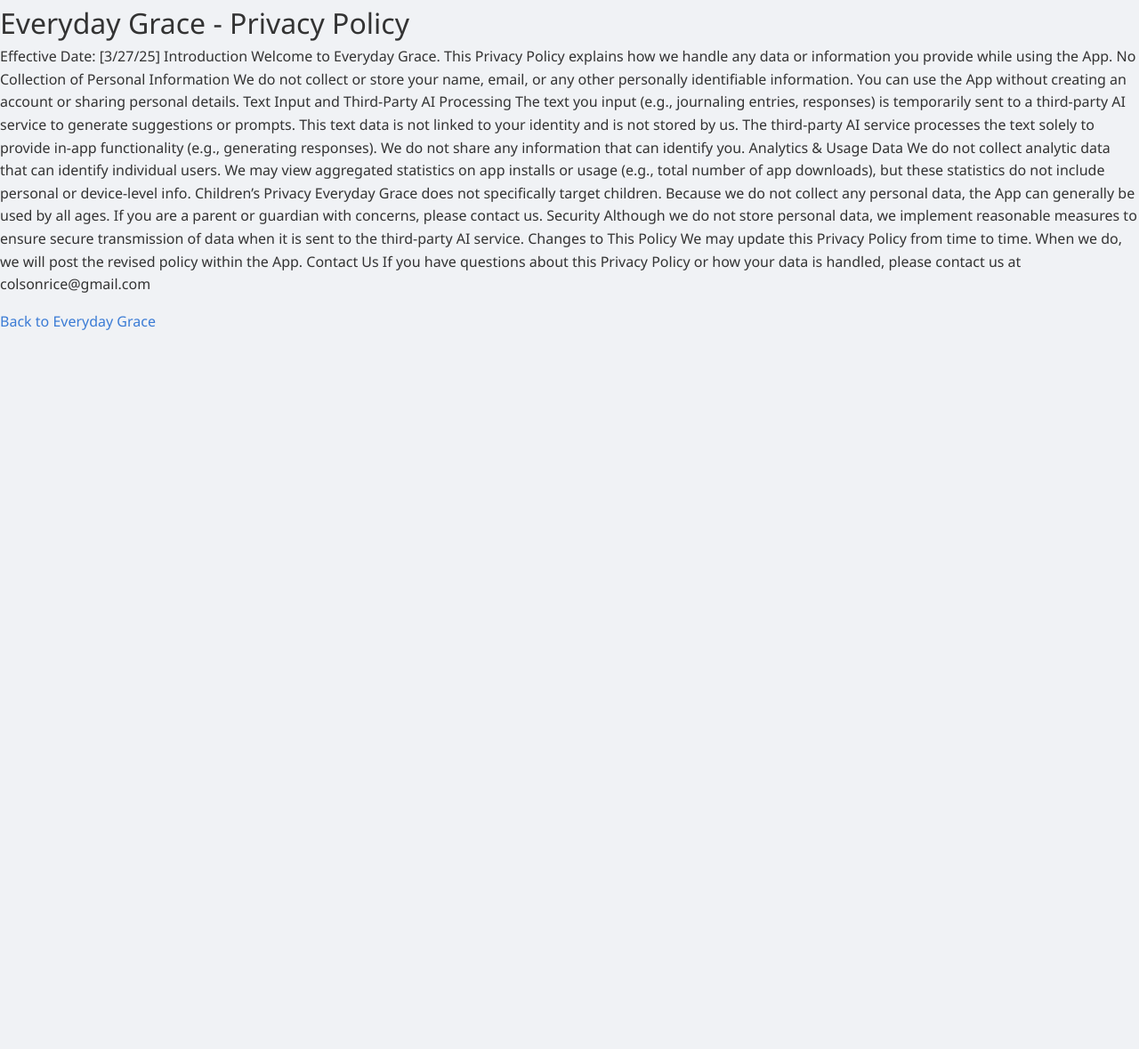
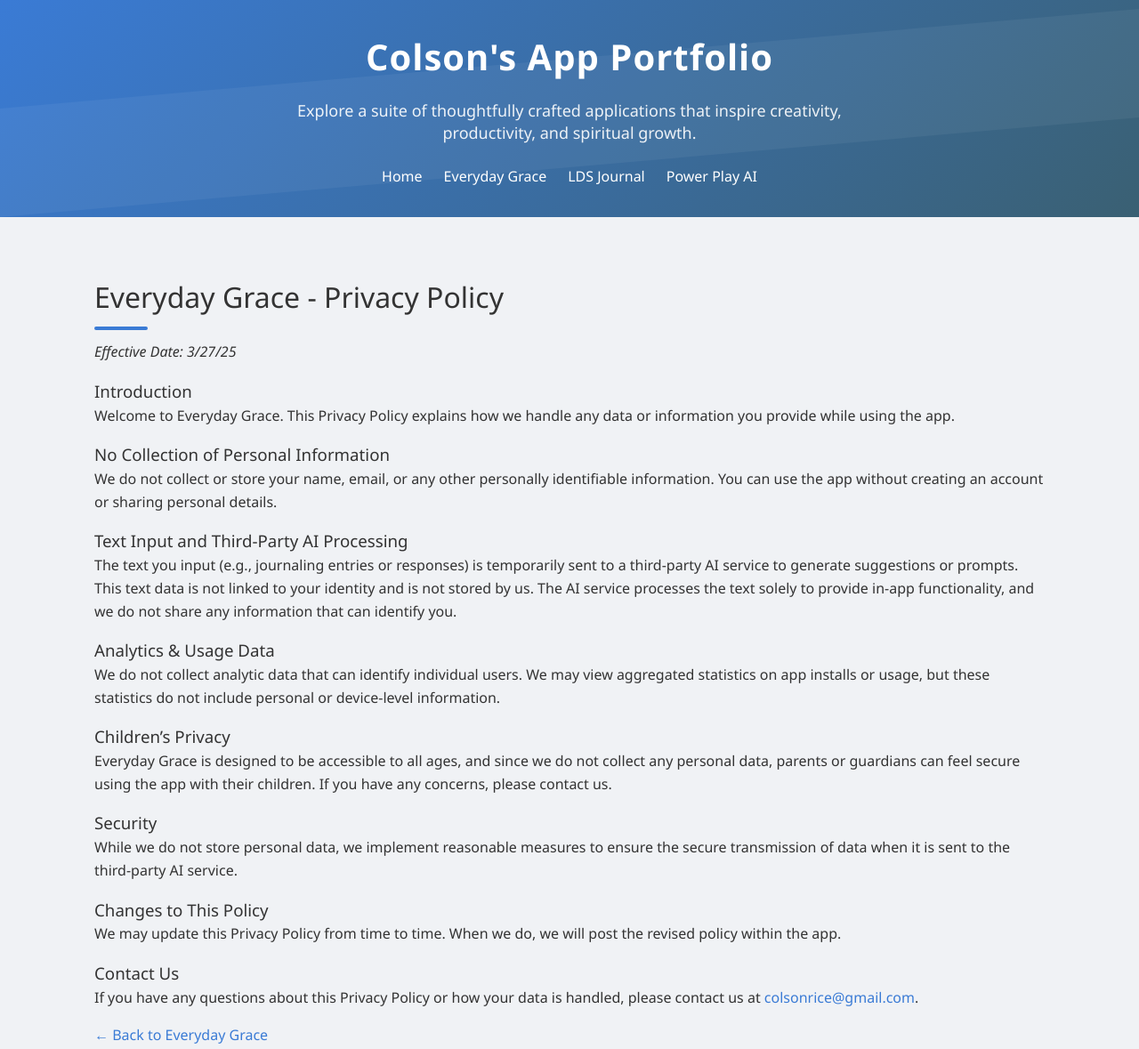
Before and after one commit to colsonrice/colsonrice.github.io, a plain HTML site: page everydaygrace-privacy.html in a window 1280 px wide. Shown: the top 1179 px of the page at 89% size. Before the commit the page ends 800 px from the top, so only its background shows below. Drawn offline with Linux system fonts and the light colour scheme.

Commit message:
Update everydaygrace-privacy.html

```diff
--- a/everydaygrace-privacy.html
+++ b/everydaygrace-privacy.html
@@ -1,36 +1,60 @@
 <!DOCTYPE html>
-<html>
+<html lang="en">
 <head>
-  <meta charset="utf-8" />
-  <title>Everyday Grace - Privacy Policy</title>
-  <link rel="stylesheet" href="styles.css" />
+  <meta charset="utf-8">
+  <title>Everyday Grace - Privacy Policy | Colson's App Portfolio</title>
+  <link rel="stylesheet" href="styles.css">
 </head>
 <body>
-  <h1>Everyday Grace - Privacy Policy</h1>
-  <p>Effective Date: [3/27/25]
+  <header>
+    <h1>Colson's App Portfolio</h1>
+    <p>Explore a suite of thoughtfully crafted applications that inspire creativity, productivity, and spiritual growth.</p>
+    <nav>
+      <ul>
+        <li><a href="index.html">Home</a></li>
+        <li><a href="everydaygrace.html">Everyday Grace</a></li>
+        <li><a href="ldsjournal.html">LDS Journal</a></li>
+        <li><a href="powerplayai.html">Power Play AI</a></li>
+      </ul>
+    </nav>
+  </header>
 
-Introduction
-Welcome to Everyday Grace. This Privacy Policy explains how we handle any data or information you provide while using the App.
-No Collection of Personal Information
-We do not collect or store your name, email, or any other personally identifiable information.
-You can use the App without creating an account or sharing personal details.
-Text Input and Third-Party AI Processing
-The text you input (e.g., journaling entries, responses) is temporarily sent to a third-party AI service to generate suggestions or prompts.
-This text data is not linked to your identity and is not stored by us.
-The third-party AI service processes the text solely to provide in-app functionality (e.g., generating responses). We do not share any information that can identify you.
-Analytics & Usage Data
-We do not collect analytic data that can identify individual users.
-We may view aggregated statistics on app installs or usage (e.g., total number of app downloads), but these statistics do not include personal or device-level info.
-Children’s Privacy
-Everyday Grace does not specifically target children. Because we do not collect any personal data, the App can generally be used by all ages. If you are a parent or guardian with concerns, please contact us.
-Security
-Although we do not store personal data, we implement reasonable measures to ensure secure transmission of data when it is sent to the third-party AI service.
-Changes to This Policy
-We may update this Privacy Policy from time to time. When we do, we will post the revised policy within the App.
-Contact Us
-If you have questions about this Privacy Policy or how your data is handled, please contact us at colsonrice@gmail.com</p>
+  <main class="container">
+    <section>
+      <h2>Everyday Grace - Privacy Policy</h2>
+      <p><em>Effective Date: 3/27/25</em></p>
 
-  <!-- Link back to the app page -->
-  <p><a href="everydaygrace.html">Back to Everyday Grace</a></p>
+      <h3>Introduction</h3>
+      <p>Welcome to Everyday Grace. This Privacy Policy explains how we handle any data or information you provide while using the app.</p>
+
+      <h3>No Collection of Personal Information</h3>
+      <p>We do not collect or store your name, email, or any other personally identifiable information. You can use the app without creating an account or sharing personal details.</p>
+
+      <h3>Text Input and Third-Party AI Processing</h3>
+      <p>The text you input (e.g., journaling entries or responses) is temporarily sent to a third-party AI service to generate suggestions or prompts. This text data is not linked to your identity and is not stored by us. The AI service processes the text solely to provide in-app functionality, and we do not share any information that can identify you.</p>
+
+      <h3>Analytics &amp; Usage Data</h3>
+      <p>We do not collect analytic data that can identify individual users. We may view aggregated statistics on app installs or usage, but these statistics do not include personal or device-level information.</p>
+
+      <h3>Children’s Privacy</h3>
+      <p>Everyday Grace is designed to be accessible to all ages, and since we do not collect any personal data, parents or guardians can feel secure using the app with their children. If you have any concerns, please contact us.</p>
+
+      <h3>Security</h3>
+      <p>While we do not store personal data, we implement reasonable measures to ensure the secure transmission of data when it is sent to the third-party AI service.</p>
+
+      <h3>Changes to This Policy</h3>
+      <p>We may update this Privacy Policy from time to time. When we do, we will post the revised policy within the app.</p>
+
+      <h3>Contact Us</h3>
+      <p>If you have any questions about this Privacy Policy or how your data is handled, please contact us at <a href="mailto:colsonrice@gmail.com">colsonrice@gmail.com</a>.</p>
+
+      <p><a href="everydaygrace.html">← Back to Everyday Grace</a></p>
+    </section>
+  </main>
+
+  <footer>
+    <p>&copy; 2025 Colson - All Rights Reserved</p>
+    <p>Crafted with passion and purpose.</p>
+  </footer>
 </body>
 </html>
```
